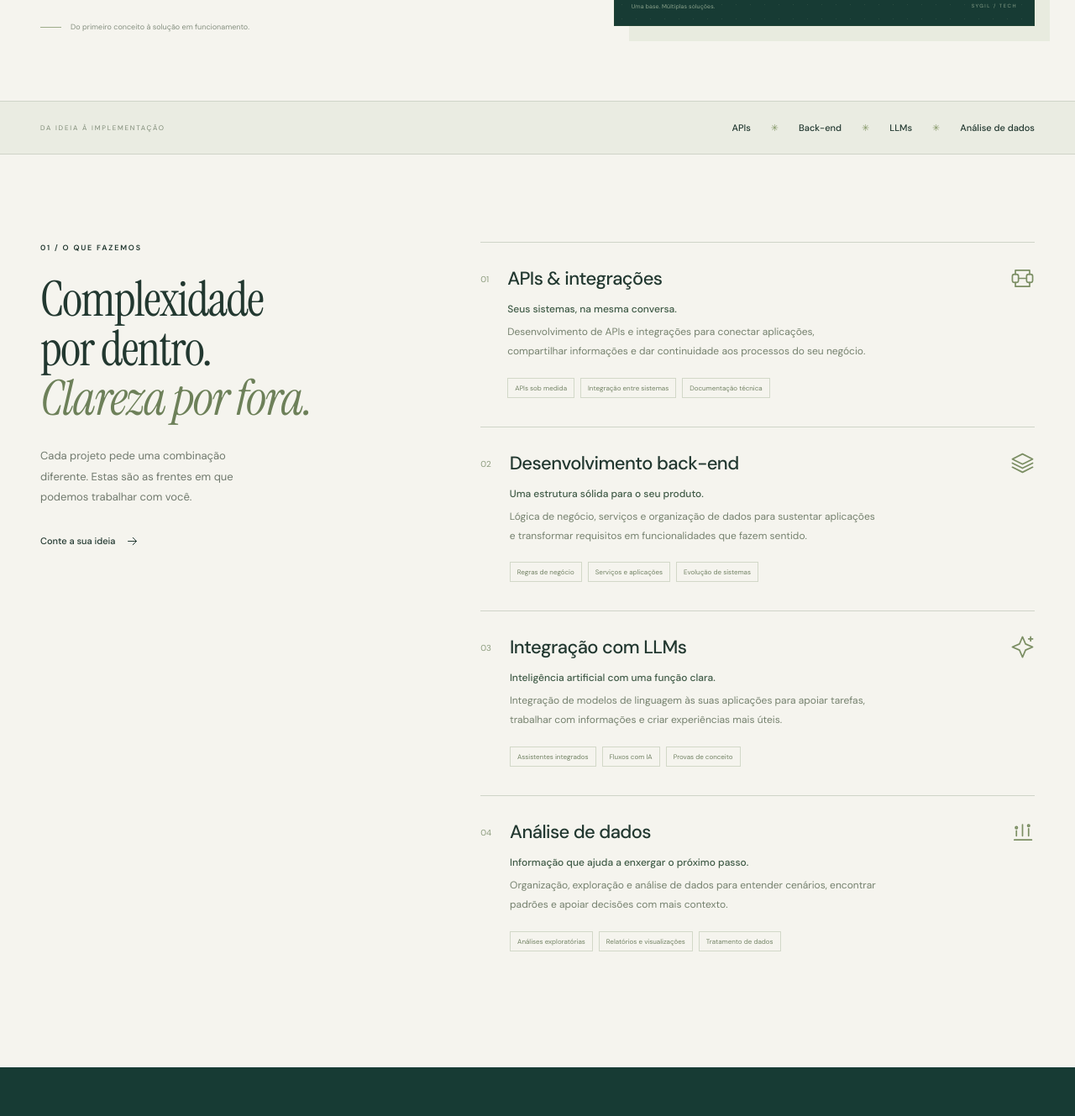
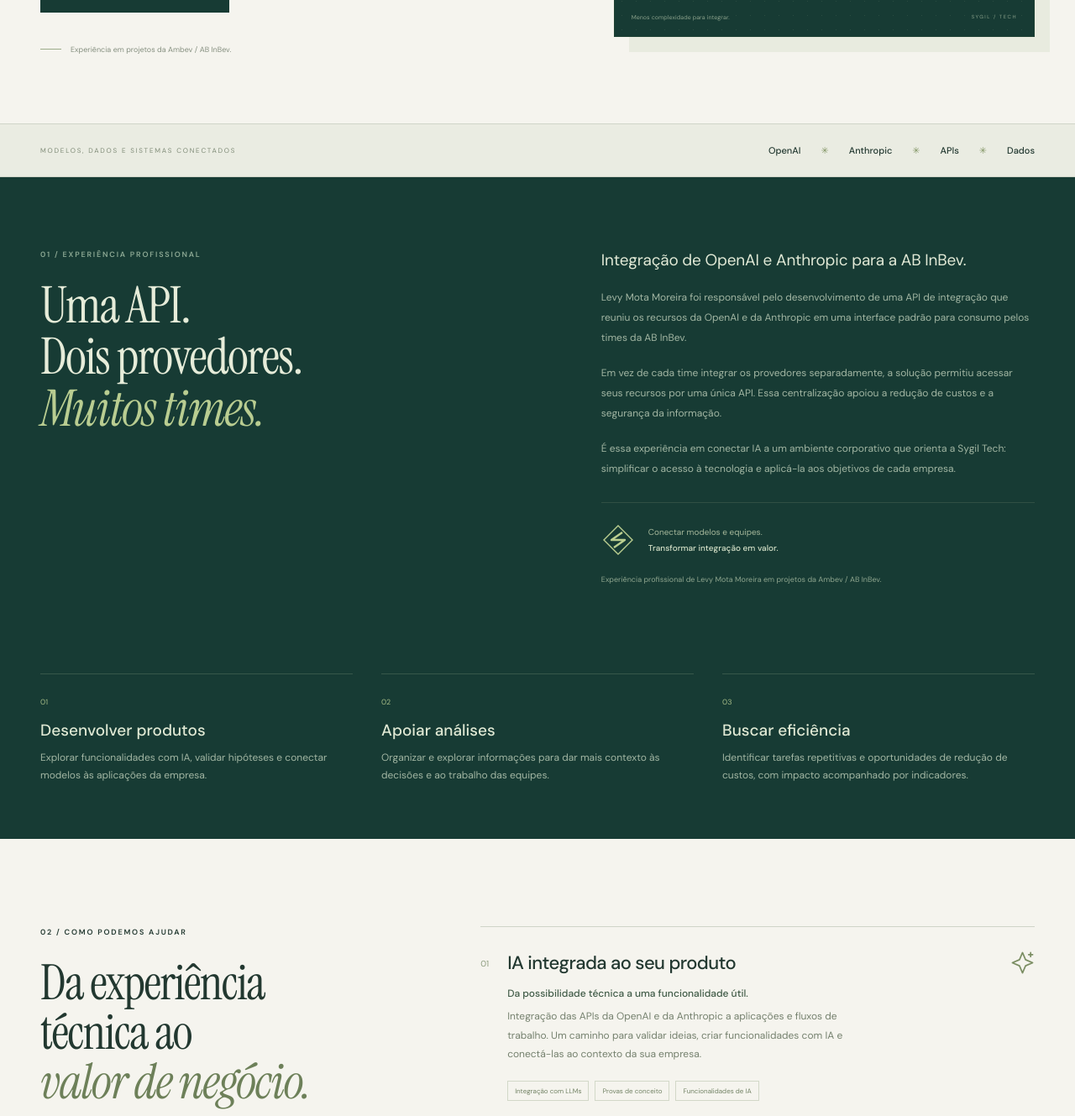
Before and after one commit to levymtmr/Sygil-Tech, a website built with Vite: page index.html in a window 1280 px wide. Shown: the part 681-2010 px from the top of the page at 84% size. Built offline with nearby package versions, Linux system fonts and the light colour scheme.

Commit message:
Center Sygil Tech on enterprise AI integration experience and business outcomes

```diff
--- a/src/company/content.ts
+++ b/src/company/content.ts
@@ -1,38 +1,44 @@
 export const company = {
   name: 'Sygil Tech',
-  tagline: 'Engenharia de software. Inteligência aplicada.',
-  description: 'Desenvolvimento de APIs, back-end, integrações com LLMs e análise de dados. Soluções digitais pensadas para conectar sistemas e transformar ideias em produtos.',
+  tagline: 'Inteligência artificial aplicada ao negócio.',
+  description: 'Integração das APIs da OpenAI e da Anthropic, desenvolvimento de produtos, análise de dados e eficiência operacional. Conheça a experiência por trás da Sygil Tech.',
   github: 'https://github.com/levymtmr',
   contact: null as { label: string; href: string; description: string } | null,
 };
 
 export const services = [
   {
-    id: 'apis', number: '01', name: 'APIs & integrações',
-    summary: 'Seus sistemas, na mesma conversa.',
-    description: 'Desenvolvimento de APIs e integrações para conectar aplicações, compartilhar informações e dar continuidade aos processos do seu negócio.',
-    deliverables: ['APIs sob medida', 'Integração entre sistemas', 'Documentação técnica'],
-    icon: 'connections',
+    id: 'llms', number: '01', name: 'IA integrada ao seu produto',
+    summary: 'Da possibilidade técnica a uma funcionalidade útil.',
+    description: 'Integração das APIs da OpenAI e da Anthropic a aplicações e fluxos de trabalho. Um caminho para validar ideias, criar funcionalidades com IA e conectá-las ao contexto da sua empresa.',
+    deliverables: ['Integração com LLMs', 'Provas de conceito', 'Funcionalidades de IA'],
+    icon: 'spark',
   },
   {
-    id: 'backend', number: '02', name: 'Desenvolvimento back-end',
-    summary: 'Uma estrutura sólida para o seu produto.',
-    description: 'Lógica de negócio, serviços e organização de dados para sustentar aplicações e transformar requisitos em funcionalidades que fazem sentido.',
-    deliverables: ['Regras de negócio', 'Serviços e aplicações', 'Evolução de sistemas'],
+    id: 'dados', number: '02', name: 'Dados para apoiar decisões',
+    summary: 'Mais contexto para entender cenários e prioridades.',
+    description: 'Análise de dados e uso de modelos de linguagem para apoiar a exploração, a organização e a síntese de informações. Soluções orientadas às perguntas que o negócio precisa responder.',
+    deliverables: ['Análise exploratória', 'Síntese de informações', 'Relatórios e visualizações'],
+    icon: 'data',
+  },
+  {
+    id: 'eficiencia', number: '03', name: 'Eficiência & oportunidades de economia',
+    summary: 'Encontrar onde a tecnologia pode reduzir esforço e desperdício.',
+    description: 'Avaliação de processos repetitivos, oportunidades de automação e consumo de serviços de IA. O trabalho começa por entender os custos atuais e definir como medir o impacto das mudanças.',
+    deliverables: ['Automação de tarefas', 'Avaliação do uso de IA', 'Indicadores de impacto'],
     icon: 'layers',
   },
   {
-    id: 'llms', number: '03', name: 'Integração com LLMs',
-    summary: 'Inteligência artificial com uma função clara.',
-    description: 'Integração de modelos de linguagem às suas aplicações para apoiar tarefas, trabalhar com informações e criar experiências mais úteis.',
-    deliverables: ['Assistentes integrados', 'Fluxos com IA', 'Provas de conceito'],
-    icon: 'spark',
-  },
-  {
-    id: 'dados', number: '04', name: 'Análise de dados',
-    summary: 'Informação que ajuda a enxergar o próximo passo.',
-    description: 'Organização, exploração e análise de dados para entender cenários, encontrar padrões e apoiar decisões com mais contexto.',
-    deliverables: ['Análises exploratórias', 'Relatórios e visualizações', 'Tratamento de dados'],
-    icon: 'data',
+    id: 'apis', number: '04', name: 'APIs & back-end para conectar tudo',
+    summary: 'A estrutura para levar as integrações à aplicação.',
+    description: 'Desenvolvimento de APIs, serviços e regras de negócio para conectar modelos, dados e sistemas existentes. Uma base para transformar a ideia em uma solução integrada.',
+    deliverables: ['APIs sob medida', 'Integração entre sistemas', 'Desenvolvimento back-end'],
+    icon: 'connections',
   },
 ] as const;
+
+export const experienceOutcomes = [
+  { title: 'Desenvolver produtos', text: 'Explorar funcionalidades com IA, validar hipóteses e conectar modelos às aplicações da empresa.' },
+  { title: 'Apoiar análises', text: 'Organizar e explorar informações para dar mais contexto às decisões e ao trabalho das equipes.' },
+  { title: 'Buscar eficiência', text: 'Identificar tarefas repetitivas e oportunidades de redução de custos, com impacto acompanhado por indicadores.' },
+];
--- a/src/company/diagram.ts
+++ b/src/company/diagram.ts
@@ -1,14 +1,14 @@
 import { symbol } from './icons';
 
 export function architectureDiagram() {
-  return `<div class="architecture" aria-label="Diagrama ilustrativo: APIs conectam aplicações, dados e modelos de inteligência artificial.">
-    <div class="architecture-top"><span class="diagram-dot"></span><span>CONEXÕES QUE CRIAM POSSIBILIDADES</span><span class="diagram-cross">+</span></div>
+  return `<div class="architecture" aria-label="Diagrama ilustrativo: uma API unifica o acesso aos recursos da OpenAI e da Anthropic e conecta dados.">
+    <div class="architecture-top"><span class="diagram-dot"></span><span>IA CONECTADA AO SEU NEGÓCIO</span><span class="diagram-cross">+</span></div>
     <div class="architecture-stage">
       <svg class="architecture-lines" viewBox="0 0 440 350" preserveAspectRatio="none" aria-hidden="true"><path d="M220 78V128M220 210V247M220 247H83V280M220 247H357V280M220 247V280"/><circle cx="220" cy="128" r="3"/><circle cx="220" cy="247" r="4"/></svg>
-      <div class="diagram-application"><span class="application-icon">◫</span><div><small>O PONTO DE PARTIDA</small><b>Seu produto. Sua ideia.</b></div></div>
-      <a class="diagram-core" href="#servicos"><span class="core-icon">${symbol('connections')}</span><span><small>O QUE CONECTA TUDO</small><b>Back-end & APIs</b></span>${symbol('diagonal')}</a>
-      <div class="diagram-endpoints"><a href="#llms">${symbol('spark')}<b>LLMs</b><span>Inteligência</span></a><a href="#dados">${symbol('data')}<b>Dados</b><span>Contexto</span></a><a href="#apis">${symbol('layers')}<b>Sistemas</b><span>Integração</span></a></div>
+      <div class="diagram-application"><span class="application-icon">◫</span><div><small>O PONTO DE PARTIDA</small><b>Seus produtos e times.</b></div></div>
+      <a class="diagram-core" href="#servicos"><span class="core-icon">${symbol('connections')}</span><span><small>UMA INTERFACE PADRÃO</small><b>API unificada</b></span>${symbol('diagonal')}</a>
+      <div class="diagram-endpoints"><a href="#llms">${symbol('spark')}<b>OpenAI</b><span>Modelos de IA</span></a><a href="#llms">${symbol('spark')}<b>Anthropic</b><span>Modelos de IA</span></a><a href="#dados">${symbol('data')}<b>Dados</b><span>Contexto</span></a></div>
     </div>
-    <div class="architecture-bottom"><span>Uma base. Múltiplas soluções.</span><span>SYGIL / TECH</span></div>
+    <div class="architecture-bottom"><span>Menos complexidade para integrar.</span><span>SYGIL / TECH</span></div>
   </div>`;
 }
--- a/src/company/page.ts
+++ b/src/company/page.ts
@@ -1,4 +1,4 @@
-import { company, services } from './content';
+import { company, services, experienceOutcomes } from './content';
 import { brandMark, symbol } from './icons';
 import { architectureDiagram } from './diagram';
 import asteraPreview from './assets/astera-preview.png';
@@ -9,30 +9,30 @@
     <header class="site-header"><div class="container header-inner">
       <a href="#inicio" class="brand-lockup" aria-label="Sygil Tech — início">${brandMark()}<span>SYGIL<small>TECH</small></span></a>
       <button id="menu-toggle" class="menu-toggle" aria-label="Abrir menu" aria-expanded="false" aria-controls="primary-navigation"><span></span><span></span></button>
-      <nav id="primary-navigation" aria-label="Navegação principal"><a href="#servicos">O que fazemos</a><a href="#sobre">Sobre a Sygil</a><a href="#projetos">Projetos</a><a href="#contato" class="nav-contact">Vamos conversar ${symbol('diagonal')}</a></nav>
+      <nav id="primary-navigation" aria-label="Navegação principal"><a href="#servicos">O que fazemos</a><a href="#sobre">Experiência</a><a href="#projetos">Projetos</a><a href="#contato" class="nav-contact">Vamos conversar ${symbol('diagonal')}</a></nav>
     </div></header>
     <main id="conteudo">
       <section class="hero container" id="inicio">
         <div class="hero-copy"><p class="eyebrow"><span class="small-sigil">✳</span> ${company.tagline}</p>
-          <h1>Boas ideias merecem<br>tecnologia que<br><em>faz acontecer.</em></h1>
-          <p class="hero-description">Conectamos sistemas, inteligência artificial e dados para construir soluções que fazem sentido para o seu negócio.</p>
-          <div class="hero-actions"><a class="button button-dark" href="#contato">Vamos construir juntos ${symbol('diagonal')}</a><a class="text-link" href="#projetos">Explore nossos projetos ${symbol('arrow')}</a></div>
-          <div class="hero-footnote"><span class="line-mark"></span> Do primeiro conceito à solução em funcionamento.</div>
+          <h1>IA que conecta<br>produtos, dados<br><em>e resultados.</em></h1>
+          <p class="hero-description">Integração com OpenAI e Anthropic para desenvolver produtos, apoiar análises e encontrar oportunidades de eficiência na sua empresa.</p>
+          <div class="hero-actions"><a class="button button-dark" href="#contato">Aplicar IA ao meu negócio ${symbol('diagonal')}</a><a class="text-link" href="#sobre">Conheça a experiência ${symbol('arrow')}</a></div>
+          <div class="hero-footnote"><span class="line-mark"></span> Experiência em projetos da Ambev / AB InBev.</div>
         </div>
         ${architectureDiagram()}
       </section>
-      <div class="expertise-strip"><div class="container"><span>DA IDEIA À IMPLEMENTAÇÃO</span><span>APIs <i>✳</i> Back-end <i>✳</i> LLMs <i>✳</i> Análise de dados</span></div></div>
+      <div class="expertise-strip"><div class="container"><span>MODELOS, DADOS E SISTEMAS CONECTADOS</span><span>OpenAI <i>✳</i> Anthropic <i>✳</i> APIs <i>✳</i> Dados</span></div></div>
+      <section class="about-section" id="sobre"><div class="container about-inner"><div><p class="eyebrow">01 / EXPERIÊNCIA PROFISSIONAL</p><h2>Uma API.<br>Dois provedores.<br><em>Muitos times.</em></h2></div><div class="about-copy"><p class="about-lead">Integração de OpenAI e Anthropic para a AB InBev.</p><p>Levy Mota Moreira foi responsável pelo desenvolvimento de uma API de integração que reuniu os recursos da OpenAI e da Anthropic em uma interface padrão para consumo pelos times da AB InBev.</p><p>Em vez de cada time integrar os provedores separadamente, a solução permitiu acessar seus recursos por uma única API. Essa centralização apoiou a redução de custos e a segurança da informação.</p><p>É essa experiência em conectar IA a um ambiente corporativo que orienta a Sygil Tech: simplificar o acesso à tecnologia e aplicá-la aos objetivos de cada empresa.</p><div class="about-principle">${brandMark()}<span>Conectar modelos e equipes.<br><b>Transformar integração em valor.</b></span></div><p class="experience-attribution">Experiência profissional de Levy Mota Moreira em projetos da Ambev / AB InBev.</p></div></div><div class="container experience-outcomes" aria-label="Como essa experiência pode ajudar a sua empresa">${experienceOutcomes.map((item, index) => `<article><span>0${index + 1}</span><h3>${item.title}</h3><p>${item.text}</p></article>`).join('')}</div></section>
       <section class="services-section container section-spacing" id="servicos">
-        <div class="section-intro"><p class="eyebrow">01 / O QUE FAZEMOS</p><h2>Complexidade<br>por dentro.<br><em>Clareza por fora.</em></h2><p>Cada projeto pede uma combinação diferente. Estas são as frentes em que podemos trabalhar com você.</p><a class="text-link" href="#contato">Conte a sua ideia ${symbol('arrow')}</a></div>
+        <div class="section-intro"><p class="eyebrow">02 / COMO PODEMOS AJUDAR</p><h2>Da experiência<br>técnica ao<br><em>valor de negócio.</em></h2><p>O ponto de partida é o desafio da sua empresa: desenvolver um produto, entender informações ou tornar um processo mais eficiente.</p><a class="text-link" href="#contato">Conte a sua ideia ${symbol('arrow')}</a></div>
         <div class="services-list">${services.map(service => `<article class="service" id="${service.id}"><span class="service-number">${service.number}</span><div class="service-content"><div class="service-title"><h3>${service.name}</h3><span class="service-icon">${symbol(service.icon)}</span></div><h4>${service.summary}</h4><p>${service.description}</p><ul aria-label="Possíveis entregas de ${service.name}">${service.deliverables.map(item => `<li>${item}</li>`).join('')}</ul></div></article>`).join('')}</div>
       </section>
-      <section class="about-section" id="sobre"><div class="container about-inner"><div><p class="eyebrow">02 / A SYGIL TECH</p><h2>Uma ponte entre<br>o que você imagina<br>e o que <em>pode existir.</em></h2></div><div class="about-copy"><p class="about-lead">Software é uma forma de dar estrutura às ideias.</p><p>A Sygil Tech reúne desenvolvimento de APIs e back-end, integração com modelos de linguagem e análise de dados. O foco está em entender o problema e escolher como a tecnologia pode ajudar.</p><p>Projetos sob medida, com espaço para experimentar, organizar e evoluir. Da integração de um sistema à criação de uma nova experiência digital.</p><div class="about-principle">${brandMark()}<span>Entender o contexto.<br><b>Construir com propósito.</b></span></div></div></div></section>
-      <section class="projects-section container section-spacing" id="projetos"><div class="section-heading"><div><p class="eyebrow">03 / IDEIAS EM MOVIMENTO</p><h2>Projetos que<br><em>ganham vida.</em></h2></div><p>Um espaço para conhecer o que construímos.<br>E experimentar, em primeira mão.</p></div>
+      <section class="projects-section container section-spacing" id="projetos"><div class="section-heading"><div><p class="eyebrow">03 / OUTROS PROJETOS DA SYGIL TECH</p><h2>Espaço para<br><em>experimentar.</em></h2></div><p>Além das soluções para empresas,<br>um projeto interativo para conhecer e jogar.</p></div>
         <article class="featured-project"><div class="project-art"><img src="${asteraPreview}" alt="Lendas de Astera: mapa do bosque em pixel art com criaturas, árvores e uma loja." loading="lazy" width="1265" height="711"/><div class="project-art-label"><span></span> EXPERIÊNCIA INTERATIVA</div><a class="project-play" href="./projetos/astera/" aria-label="Jogar Lendas de Astera">${symbol('arrow')}</a></div><div class="project-copy"><div class="project-meta"><span>PROJETO DA SYGIL TECH</span><span>JOGO PARA NAVEGADOR</span></div><h3>Lendas de <em>Astera</em></h3><p>Uma jornada de exploração e combate tático. Escolha sua classe, descubra o bosque e dê vida à sua própria loja em um mundo de pixel art.</p><ul class="project-tags"><li>TypeScript</li><li>Canvas 2D</li><li>Sprites animados</li></ul><a class="button button-dark" href="./projetos/astera/">Entrar no mundo de Astera ${symbol('diagonal')}</a><small>Jogue diretamente no navegador. Sem instalação.</small></div></article>
         <div class="project-afterword"><span>UM PROJETO PODE COMEÇAR COM UMA CONVERSA.</span><a class="text-link" href="#contato">Qual é a sua próxima ideia? ${symbol('arrow')}</a></div>
       </section>
-      <section class="process-section container"><div class="process-heading"><p class="eyebrow">DA CONVERSA À CONSTRUÇÃO</p><h2>Um caminho com<br><em>o problema no centro.</em></h2></div><ol class="process-list"><li><span>01</span><h3>Entender</h3><p>Conversar sobre o contexto, as necessidades e o resultado que você quer alcançar.</p></li><li><span>02</span><h3>Conectar</h3><p>Definir o escopo e a combinação de sistemas, dados e tecnologia para o projeto.</p></li><li><span>03</span><h3>Construir</h3><p>Desenvolver, validar e preparar a solução para os próximos passos.</p></li></ol></section>
-      <section class="contact-section" id="contato"><div class="container contact-inner"><div><p class="eyebrow">04 / VAMOS CONVERSAR</p><h2>O próximo projeto<br>pode começar<br><em>pela sua ideia.</em></h2><p>Conte o que você precisa conectar, construir ou entender.<br>Vamos encontrar um ponto de partida.</p></div><div class="contact-card"><span class="contact-card-mark">${brandMark()}</span><p>APIs, back-end, LLMs ou dados.</p><h3>O que vamos<br>construir juntos?</h3><a class="button button-light" href="${contact?.href ?? company.github}" ${contact ? '' : 'target="_blank" rel="noopener noreferrer"'}>${contact?.label ?? 'Conheça nosso GitHub'} ${symbol('diagonal')}</a><small>${contact?.description ?? 'Conheça os projetos e o desenvolvimento por trás da Sygil Tech.'}</small></div></div></section>
+      <section class="process-section container"><div class="process-heading"><p class="eyebrow">DA CONVERSA À CONSTRUÇÃO</p><h2>Definir o objetivo.<br><em>Acompanhar o impacto.</em></h2></div><ol class="process-list"><li><span>01</span><h3>Entender</h3><p>Conversar sobre o contexto, as necessidades e o resultado que você quer alcançar.</p></li><li><span>02</span><h3>Conectar</h3><p>Definir o escopo e a combinação de sistemas, dados e tecnologia para o projeto.</p></li><li><span>03</span><h3>Construir</h3><p>Desenvolver, validar e acompanhar indicadores de qualidade, uso e impacto no negócio.</p></li></ol></section>
+      <section class="contact-section" id="contato"><div class="container contact-inner"><div><p class="eyebrow">04 / VAMOS CONVERSAR</p><h2>Onde a IA pode<br>fazer diferença<br><em>na sua empresa?</em></h2><p>Um novo produto, uma análise ou um processo que custa tempo demais.<br>Vamos entender o desafio e avaliar um caminho.</p></div><div class="contact-card"><span class="contact-card-mark">${brandMark()}</span><p>Produtos, análises e eficiência operacional.</p><h3>Vamos encontrar<br>o seu caso de uso?</h3><a class="button button-light" href="${contact?.href ?? company.github}" ${contact ? '' : 'target="_blank" rel="noopener noreferrer"'}>${contact?.label ?? 'Conheça nosso GitHub'} ${symbol('diagonal')}</a><small>${contact?.description ?? 'Conheça os projetos e o desenvolvimento por trás da Sygil Tech.'}</small></div></div></section>
     </main>
-    <footer class="site-footer"><div class="container footer-inner"><a href="#inicio" class="brand-lockup" aria-label="Sygil Tech — voltar ao início">${brandMark()}<span>SYGIL<small>TECH</small></span></a><p>Tecnologia para conectar ideias.</p><span>© ${new Date().getFullYear()} Sygil Tech</span><a href="${company.github}" target="_blank" rel="noopener noreferrer">GitHub ${symbol('diagonal')}</a></div></footer>`;
+    <footer class="site-footer"><div class="container footer-inner"><a href="#inicio" class="brand-lockup" aria-label="Sygil Tech — voltar ao início">${brandMark()}<span>SYGIL<small>TECH</small></span></a><p>IA aplicada a objetivos de negócio.</p><span>© ${new Date().getFullYear()} Sygil Tech</span><a href="${company.github}" target="_blank" rel="noopener noreferrer">GitHub ${symbol('diagonal')}</a></div></footer>`;
 }
--- a/src/company/style.css
+++ b/src/company/style.css
@@ -248,3 +248,14 @@
   html { scroll-behavior: auto; }
   *, *::before, *::after { transition: none !important; }
 }
+.about-copy .experience-attribution { margin-top: 20px; font-size: 9px; line-height: 1.7; color: #8fa68f; }
+.experience-outcomes { display: grid; grid-template-columns: repeat(3, 1fr); gap: 34px; padding-bottom: 64px; }
+.experience-outcomes article { padding-top: 20px; border-top: 1px solid #b8c9a233; }
+.experience-outcomes article > span { color: #a6bc87; font-size: 9px; }
+.experience-outcomes h3 { font-size: 19px; font-weight: 450; color: #e0e9d4; margin: 13px 0 10px; }
+.experience-outcomes p { font-size: 12px; line-height: 1.8; color: #a2b6a3; margin: 0; }
+@media (max-width: 760px) {
+  .experience-outcomes { grid-template-columns: 1fr; gap: 25px; padding-bottom: 55px; }
+  .experience-outcomes h3 { font-size: 19px; }
+  .about-copy .experience-attribution { font-size: 9px; }
+}
```
Also changed, not shown: index.html (+2 -2 lines).
